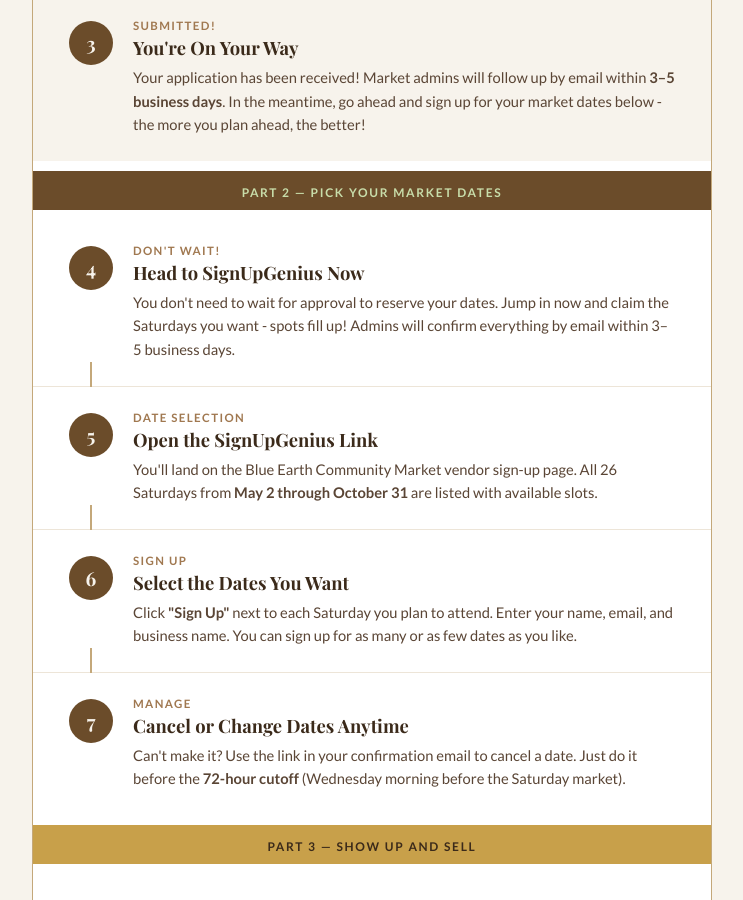
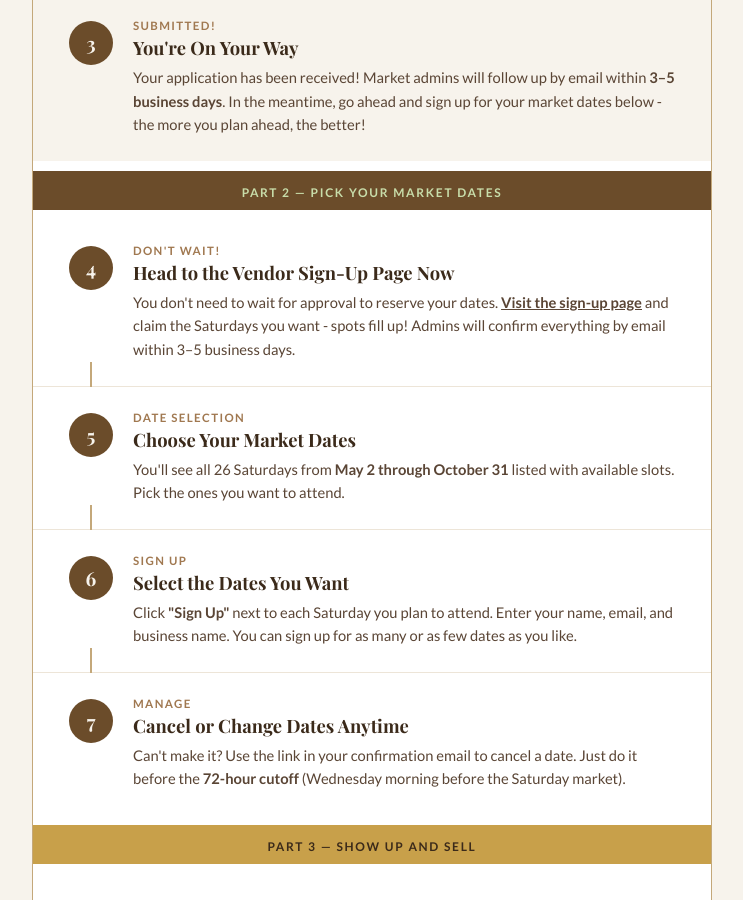
Before and after one commit to blueearthcommunitymarket/blueearthcommunitymarket.github.io, a Jekyll site: the page vendor-guide/index.html, which Jekyll copies as it is, in a window 1280 px wide and 900 px high, scrolled down 615 px. Shown: the whole window, without its empty margins (268-1011 px from the left). Built offline with Jekyll 4.4.1, drawn with Linux system fonts in a browser that asks for light colours.

Commit message:
Remove SignUpGenius branding from vendor guide; use plain language + hyperlink

```diff
--- a/vendor-guide/index.html
+++ b/vendor-guide/index.html
@@ -297,8 +297,8 @@
       <div class="step-num brown">4</div>
       <div class="step-body">
         <div class="step-label brown-label">Don't Wait!</div>
-        <div class="step-title">Head to SignUpGenius Now</div>
-        <div class="step-desc">You don't need to wait for approval to reserve your dates. Jump in now and claim the Saturdays you want - spots fill up! Admins will confirm everything by email within 3&ndash;5 business days.</div>
+        <div class="step-title">Head to the Vendor Sign-Up Page Now</div>
+        <div class="step-desc">You don't need to wait for approval to reserve your dates. <a href="https://www.signupgenius.com/go/10C044BACA922AAF9C61-63147410-blue" target="_blank" rel="noopener" style="color: var(--gold); font-weight: 700;">Visit the sign-up page</a> and claim the Saturdays you want - spots fill up! Admins will confirm everything by email within 3&ndash;5 business days.</div>
       </div>
     </div>
 
@@ -306,8 +306,8 @@
       <div class="step-num brown">5</div>
       <div class="step-body">
         <div class="step-label brown-label">Date Selection</div>
-        <div class="step-title">Open the SignUpGenius Link</div>
-        <div class="step-desc">You'll land on the Blue Earth Community Market vendor sign-up page. All 26 Saturdays from <strong>May 2 through October 31</strong> are listed with available slots.</div>
+        <div class="step-title">Choose Your Market Dates</div>
+        <div class="step-desc">You'll see all 26 Saturdays from <strong>May 2 through October 31</strong> listed with available slots. Pick the ones you want to attend.</div>
       </div>
     </div>
 
```
